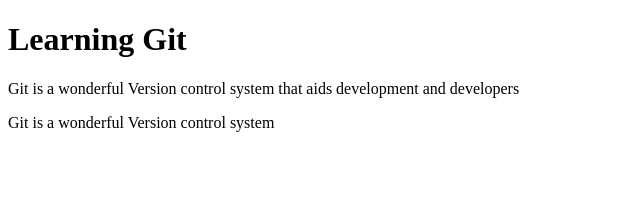
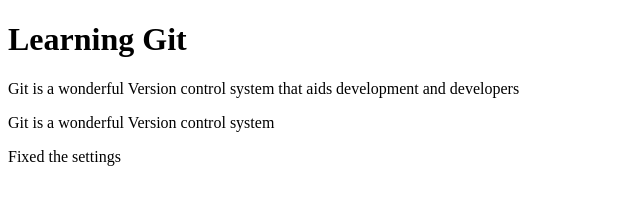
Before and after one commit to StephenBernard98/demo-git, a plain HTML site: page index.html in a window 1280 px wide. Shown: the whole page, without its empty margins (0-640 px from the left). Drawn offline with Linux system fonts and the light colour scheme.

Commit message:
updated the master

```diff
--- a/index.html
+++ b/index.html
@@ -14,5 +14,6 @@
     </p>
 
     <p>Git is a wonderful Version control system</p>
+    <p>Fixed the settings</p>
   </body>
 </html>
```
